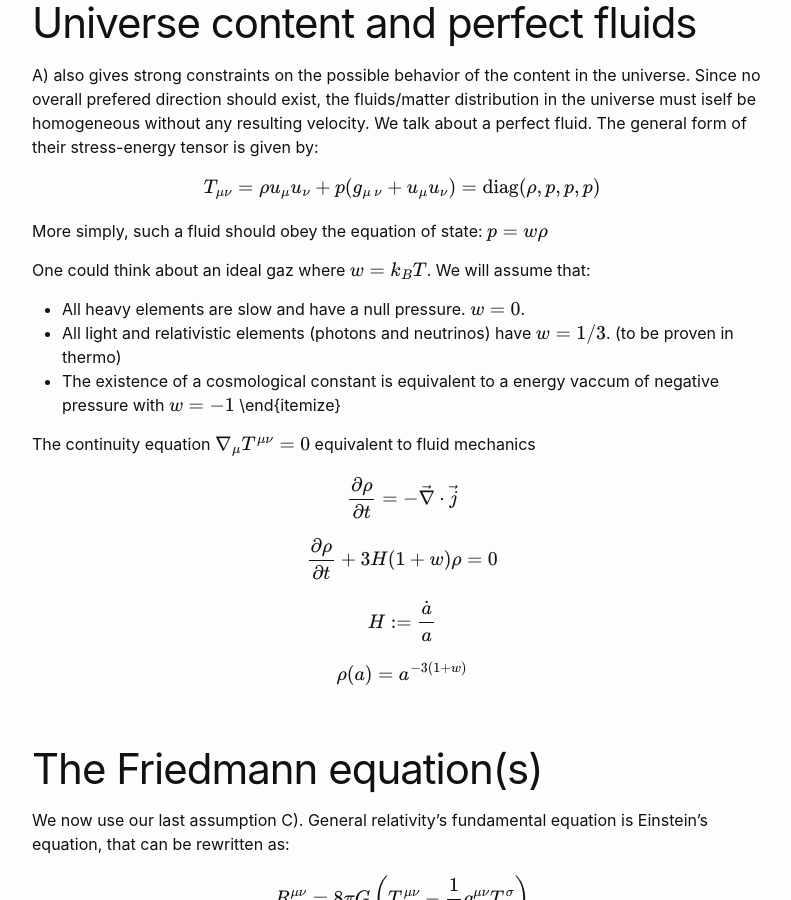
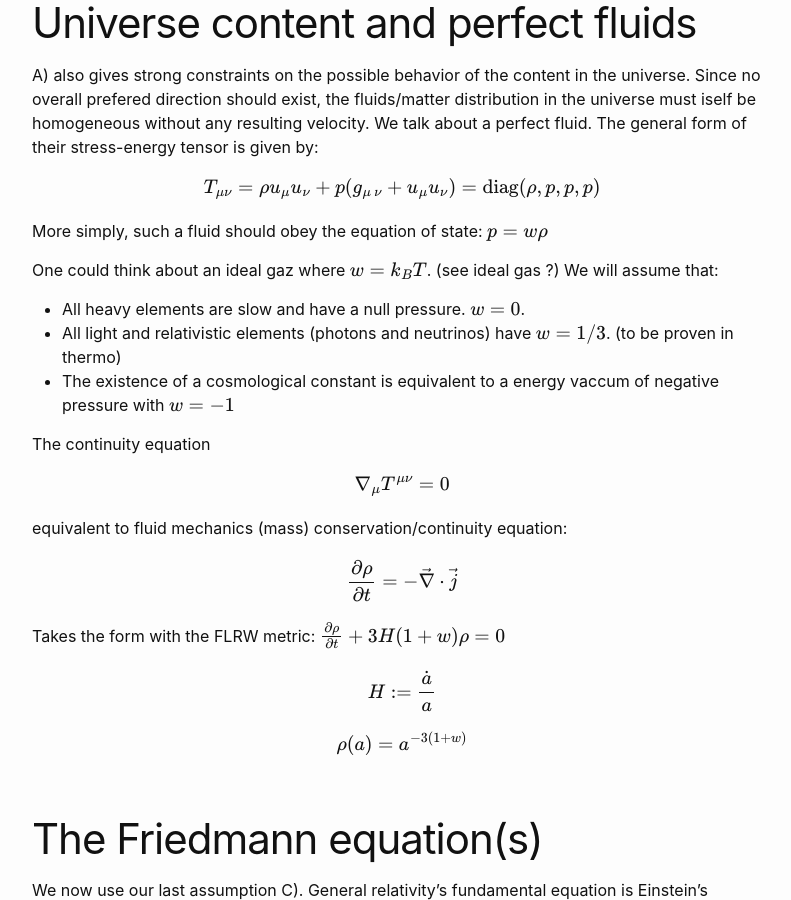
Before and after one commit to YoloNomy/YoloNomy.github.io, a Jekyll site: the page built from codes/cosmo/friedmann.md, in a window 1280 px wide and 900 px high, scrolled down 1032 px. Shown: the whole window, without its empty margins (238-1029 px from the left). Built offline with Jekyll 4.4.1, drawn with Linux system fonts in a browser that asks for light colours; formulas are drawn with MathJax 3.

Commit message:
Update friedmann.md

```diff
--- a/codes/cosmo/friedmann.md
+++ b/codes/cosmo/friedmann.md
@@ -35,22 +35,24 @@ $$
 p=w\rho
 $$
 
-One could think about an ideal gaz where $w = k_B T$.
+One could think about an ideal gaz where $w = k_B T$. (see ideal gas ?)
 We will assume that:
 
 - All heavy elements are slow and have a null pressure. $w=0$.
 - All light and relativistic elements (photons and neutrinos) have $w=1/3$. (to be proven in thermo)
 - The existence of a cosmological constant is equivalent to a energy vaccum of negative pressure with $w=-1$
-\end{itemize}
 
 The continuity equation
+
 $$
 \nabla_\mu T^{\mu \nu} = 0
 $$
-equivalent to fluid mechanics
+
+equivalent to fluid mechanics (mass) conservation/continuity equation:
 
 $$ \frac{\partial \rho}{\partial t}= - \vec{\nabla}\cdot\vec{j}$$
 
+Takes the form with the FLRW metric:
 $$
 \frac{\partial\rho}{\partial t} + 3 H(1 + w)\rho =0
 $$
```
